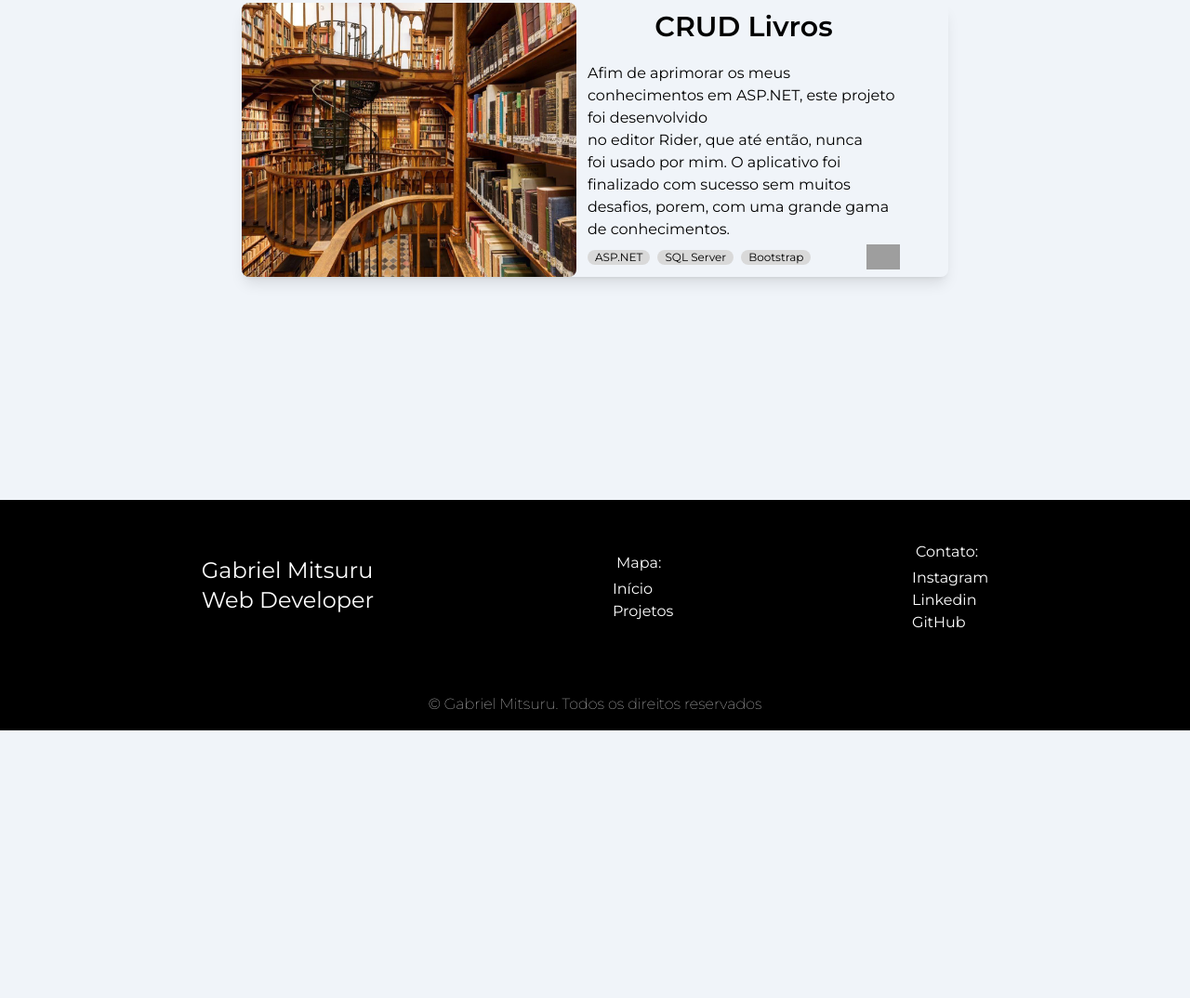
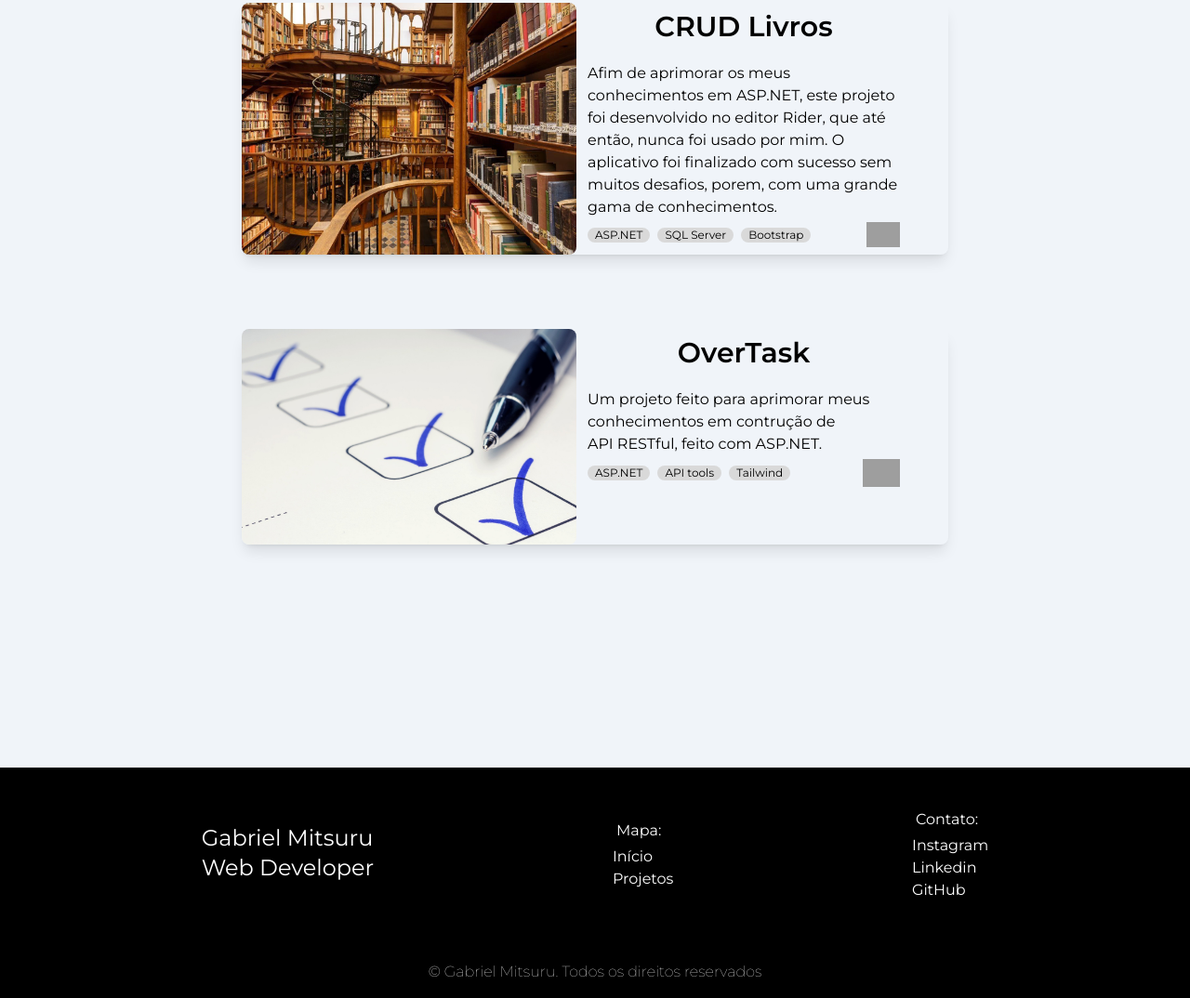
Before and after one commit to GabrielKameoka/Portifolio, a website: page src/index.html in a window 1280 px wide. Shown: the part 1768-2842 px from the top of the page at 93% size. Before the commit the page ends 2554 px from the top, so only its background shows below. Drawn offline with nearby package versions, Linux system fonts and the light colour scheme; grey boxes are pictures that could not be loaded.

Commit message:
adicionando OverTask

```diff
--- a/src/index.html
+++ b/src/index.html
@@ -23,7 +23,7 @@
     />
     <title>Gabriel Mitsuru</title>
   </head>
-  <body class="bg-[#F0F4F9] font-montserrat dark:bg-gray-900 transition">
+  <body class="bg-[#F0F4F9] font-montserrat dark:bg-gray-900 transition scroll-smooth">
     <header
       class="fixed w-full top-0 flex items-center justify-around sm:justify-between p-6 pr-10 pl-10 z-50 bg-[#F0F4F9]/30 backdrop-blur-md dark:bg-gray-900/30 dark:backdrop-blur-md transition"
     >
@@ -336,9 +336,9 @@
             </h1>
             <p class="text-wrap">
               Afim de aprimorar os meus conhecimentos em ASP.NET, este projeto
-              foi desenvolvido <br> no editor Rider, que até então, nunca <br> foi usado
-              por mim. O aplicativo foi <br> finalizado com sucesso sem muitos <br>
-              desafios, porem, com uma grande gama <br> de conhecimentos.
+              foi desenvolvido no editor Rider, que até então, nunca foi usado
+              por mim. O aplicativo foi finalizado com sucesso sem muitos
+              desafios, porem, com uma grande gama de conhecimentos.
             </p>
             <div class="flex gap-15 sm:justify-between">
               <div class="flex items-center gap-2">
@@ -370,6 +370,55 @@
             </div>
           </div>
         </div>
+
+        <div
+          class="flex flex-col lg:flex-row w-90 lg:w-[760px] rounded-lg shadow-lg mx-auto m-10 dark:text-white dark:bg-slate-800"
+          data-aos="fade-up"
+          data-aos-duration="1000"
+        >
+          <img
+            class="lg:w-[360px] rounded-lg"
+            src="./assets/img/lista-de-tarefas.jpg"
+            alt=""
+          />
+          <div class="flex flex-col w-90 gap-1 pt-2 pb-2 pr-3 pl-3 dark:text-white">
+            <h1 class="text-center text-center text-3xl font-semibold mb-4">
+              OverTask
+            </h1>
+            <p class="text-wrap">
+              Um projeto feito para aprimorar meus conhecimentos em contrução de <br> API RESTful, feito com ASP.NET.
+            </p>
+            <div class="flex gap-15 sm:justify-between">
+              <div class="flex items-center gap-2">
+                <div
+                  class="bg-[#D9D9D9] pr-2 pl-2 rounded-3xl text-xs dark:bg-slate-600"
+                >
+                  ASP.NET
+                </div>
+                <div
+                  class="bg-[#D9D9D9] pr-2 pl-2 rounded-3xl text-xs dark:bg-slate-600 whitespace-nowrap"
+                >
+                  API tools
+                </div>
+                <div
+                  class="bg-[#D9D9D9] pr-2 pl-2 rounded-3xl text-xs dark:bg-slate-600"
+                >
+                  Tailwind
+                </div>
+              </div>
+              <a
+                target="_blank"
+                href="https://github.com/GabrielKameoka/OverTask"
+              >
+                <img
+                  class="w-10 mt-2 sm:mt-0 dark:invert"
+                  src="https://cdn.jsdelivr.net/gh/devicons/devicon@latest/icons/github/github-original.svg"
+                />
+              </a>
+            </div>
+          </div>
+        </div>
+
       </div>
     </main>
 
```
Also changed, not shown: src/assets/img/lista-de-tarefas.jpg (added).
